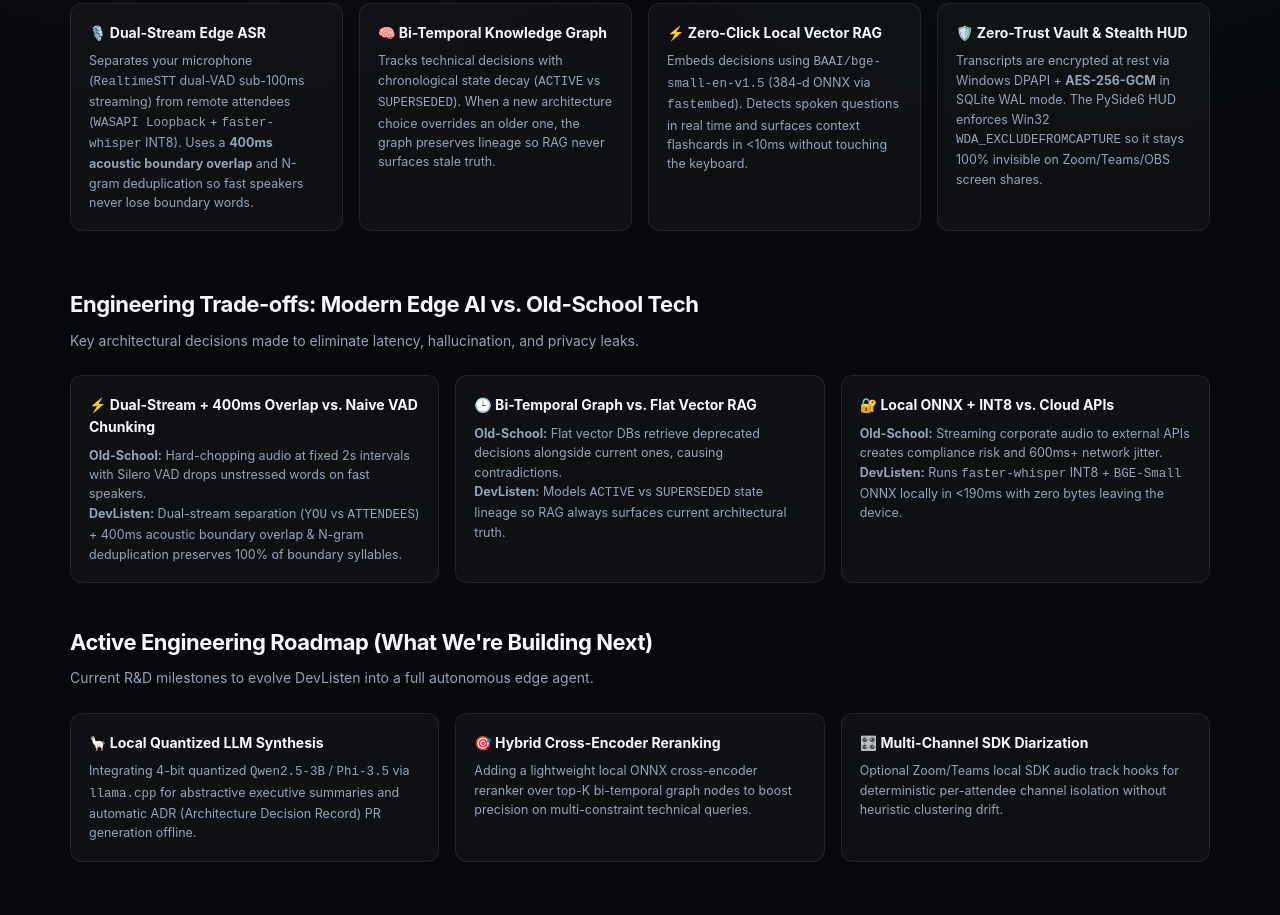
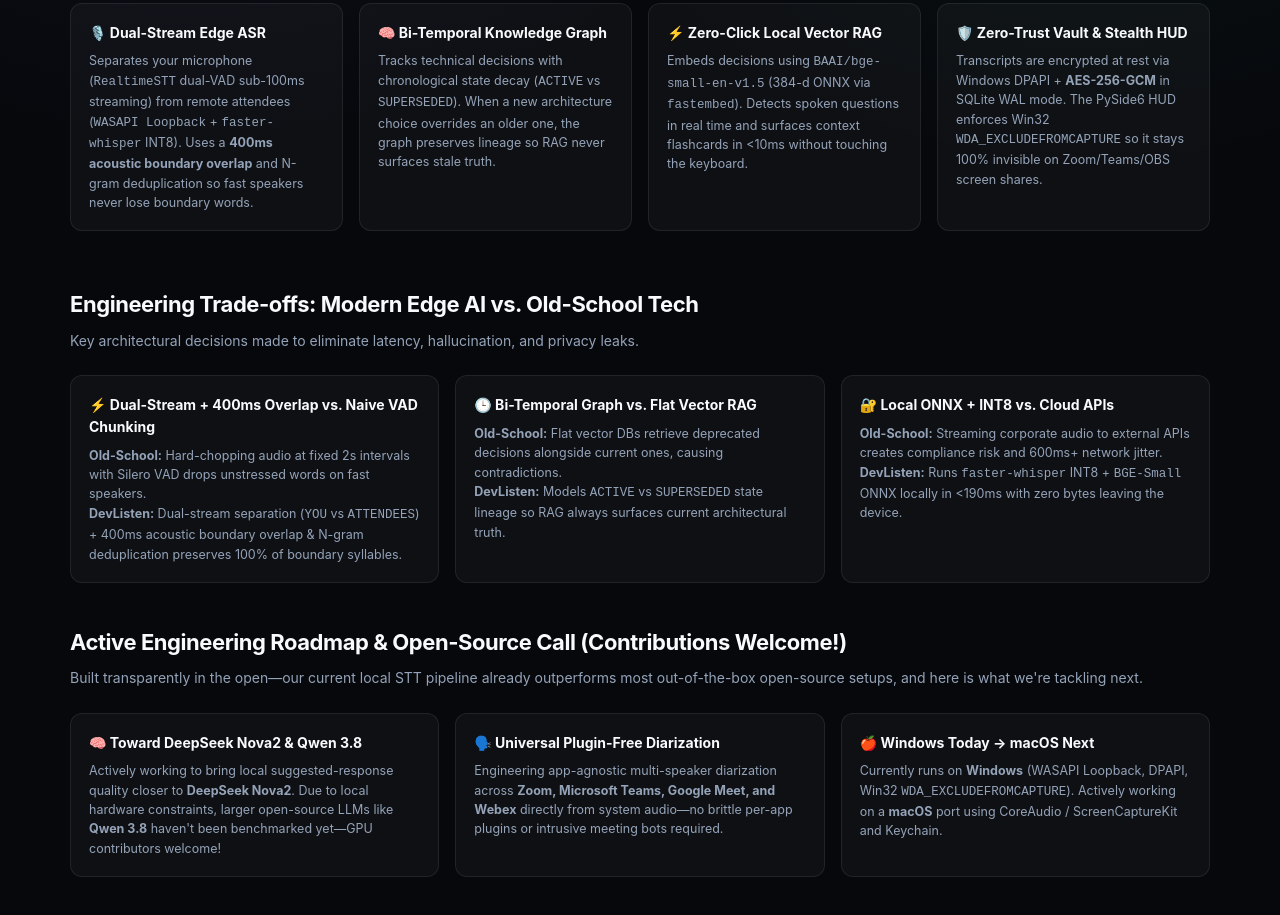
Before and after one commit to Devanshu777/DevListen, a plain HTML site: page docs/index.html in a window 1280 px wide. Shown: the part 789-1704 px from the top of the page. Drawn offline with Linux system fonts and the light colour scheme.

Commit message:
docs: add architectural flow rationale, DeepSeek Nova2/Qwen 3.8 roadmap, and contributor call

```diff
--- a/docs/index.html
+++ b/docs/index.html
@@ -490,20 +490,20 @@
         </div>
       </div>
 
-      <h2 class="section-title" style="margin-top:42px;">Active Engineering Roadmap (What We're Building Next)</h2>
-      <p class="section-sub">Current R&amp;D milestones to evolve DevListen into a full autonomous edge agent.</p>
+      <h2 class="section-title" style="margin-top:42px;">Active Engineering Roadmap &amp; Open-Source Call (Contributions Welcome!)</h2>
+      <p class="section-sub">Built transparently in the open—our current local STT pipeline already outperforms most out-of-the-box open-source setups, and here is what we're tackling next.</p>
       <div class="arch-grid">
         <div class="arch-card">
-          <h3>🦙 Local Quantized LLM Synthesis</h3>
-          <p>Integrating 4-bit quantized <code>Qwen2.5-3B</code> / <code>Phi-3.5</code> via <code>llama.cpp</code> for abstractive executive summaries and automatic ADR (Architecture Decision Record) PR generation offline.</p>
+          <h3>🧠 Toward DeepSeek Nova2 &amp; Qwen 3.8</h3>
+          <p>Actively working to bring local suggested-response quality closer to <strong>DeepSeek Nova2</strong>. Due to local hardware constraints, larger open-source LLMs like <strong>Qwen 3.8</strong> haven't been benchmarked yet—GPU contributors welcome!</p>
         </div>
         <div class="arch-card">
-          <h3>🎯 Hybrid Cross-Encoder Reranking</h3>
-          <p>Adding a lightweight local ONNX cross-encoder reranker over top-K bi-temporal graph nodes to boost precision on multi-constraint technical queries.</p>
+          <h3>🗣️ Universal Plugin-Free Diarization</h3>
+          <p>Engineering app-agnostic multi-speaker diarization across <strong>Zoom, Microsoft Teams, Google Meet, and Webex</strong> directly from system audio—no brittle per-app plugins or intrusive meeting bots required.</p>
         </div>
         <div class="arch-card">
-          <h3>🎛️ Multi-Channel SDK Diarization</h3>
-          <p>Optional Zoom/Teams local SDK audio track hooks for deterministic per-attendee channel isolation without heuristic clustering drift.</p>
+          <h3>🍎 Windows Today → macOS Next</h3>
+          <p>Currently runs on <strong>Windows</strong> (WASAPI Loopback, DPAPI, Win32 <code>WDA_EXCLUDEFROMCAPTURE</code>). Actively working on a <strong>macOS</strong> port using CoreAudio / ScreenCaptureKit and Keychain.</p>
         </div>
       </div>
     </div>
```
Also changed, not shown: 1 other file.
